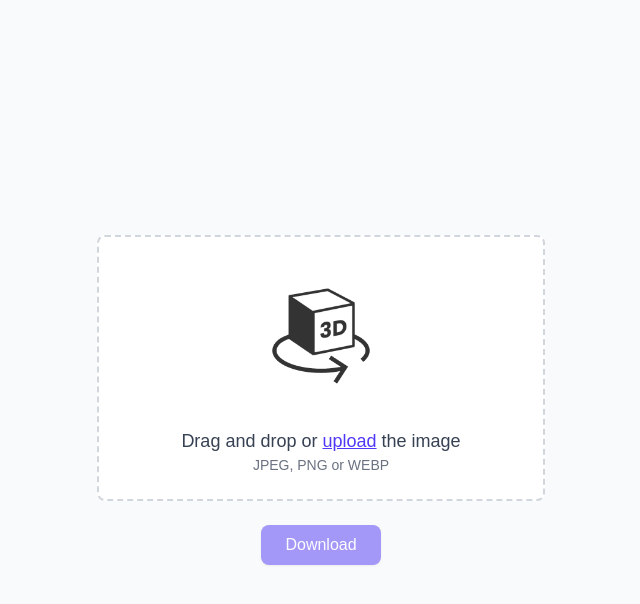
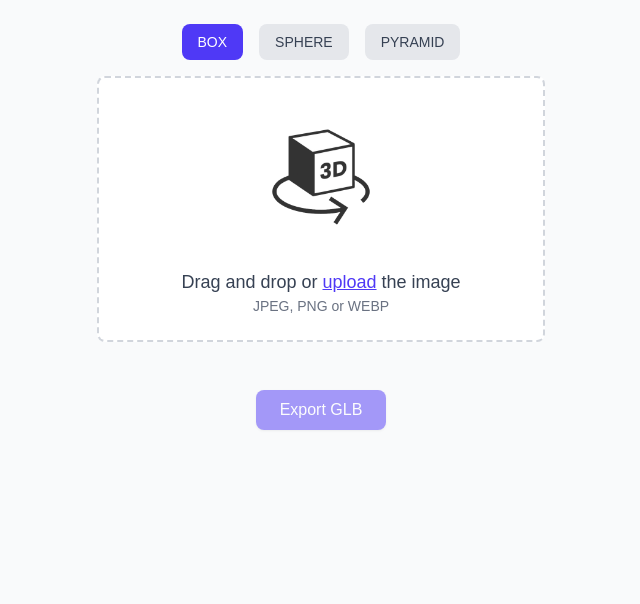
Before and after one commit to pab-mchn/3D-Maker, a Next.js app: page / in a window 1280 px wide. Shown: the top 604 px of the page, without its empty margins (319-959 px from the left). Built offline with nearby package versions, Linux system fonts and the light colour scheme.

Commit message:
generator box pyramyd and sphere

```diff
--- /dev/null
+++ b/Components/Geometry/Pyramid.tsx
@@ -0,0 +1,26 @@
+'use client';
+import { useFrame } from '@react-three/fiber';
+import * as THREE from 'three';
+import { RefObject } from 'react';
+
+export const Pyramid = ({
+  texture,
+  meshRef,
+}: {
+  texture: THREE.Texture;
+  meshRef: RefObject<THREE.Mesh>;
+}) => {
+  useFrame(() => {
+    if (meshRef.current) {
+      meshRef.current.rotation.y += 0.01;
+      meshRef.current.rotation.x += 0.005;
+    }
+  });
+
+  return (
+    <mesh ref={meshRef}>
+      <coneGeometry args={[4, 6, 4]} />
+      <meshStandardMaterial map={texture} />
+    </mesh>
+  );
+};
--- /dev/null
+++ b/Components/Geometry/Sphere.tsx
@@ -0,0 +1,26 @@
+'use client';
+import { useFrame } from '@react-three/fiber';
+import * as THREE from 'three';
+import { RefObject } from 'react';
+
+export const Sphere = ({
+  texture,
+  meshRef,
+}: {
+  texture: THREE.Texture;
+  meshRef: RefObject<THREE.Mesh>;
+}) => {
+  useFrame(() => {
+    if (meshRef.current) {
+      meshRef.current.rotation.y += 0.01;
+      meshRef.current.rotation.x += 0.005;
+    }
+  });
+
+  return (
+    <mesh ref={meshRef}>
+      <sphereGeometry args={[3.5, 32, 32]} />
+      <meshStandardMaterial map={texture} />
+    </mesh>
+  );
+};
--- /dev/null
+++ b/Components/Geometry/box.tsx
@@ -0,0 +1,26 @@
+'use client';
+import { useFrame } from '@react-three/fiber';
+import * as THREE from 'three';
+import { RefObject } from 'react';
+
+export const Box = ({
+  texture,
+  meshRef,
+}: {
+  texture: THREE.Texture;
+  meshRef: RefObject<THREE.Mesh>;
+}) => {
+  useFrame(() => {
+    if (meshRef.current) {
+      meshRef.current.rotation.y += 0.01;
+      meshRef.current.rotation.x += 0.005;
+    }
+  });
+
+  return (
+    <mesh ref={meshRef}>
+      <boxGeometry args={[5, 5, 5]} />
+      <meshStandardMaterial map={texture} />
+    </mesh>
+  );
+};
--- /dev/null
+++ b/Components/ImageUploader.tsx
@@ -0,0 +1,54 @@
+'use client';
+import Image from 'next/image';
+import { DragEvent } from 'react';
+
+export default function ImageUploader({
+  onImageSelected,
+  dragging,
+  setDragging,
+}: {
+  onImageSelected: (file: File) => void;
+  dragging: boolean;
+  setDragging: (dragging: boolean) => void;
+}) {
+  const handleDrop = (e: DragEvent<HTMLDivElement>) => {
+    e.preventDefault();
+    setDragging(false);
+    const file = e.dataTransfer.files?.[0];
+    if (file) onImageSelected(file);
+  };
+
+  const handleDragOver = (e: DragEvent<HTMLDivElement>) => {
+    e.preventDefault();
+    setDragging(true);
+  };
+
+  const handleDragLeave = () => {
+    setDragging(false);
+  };
+
+  const handleImageUpload = (e: React.ChangeEvent<HTMLInputElement>) => {
+    const file = e.target.files?.[0];
+    if (file) onImageSelected(file);
+  };
+
+  return (
+    <div
+      className={`w-full max-w-md border-2 ${
+        dragging ? 'border-indigo-500 bg-indigo-50' : 'border-dashed border-gray-300'
+      } rounded-lg p-6 bg-white flex flex-col items-center transition-colors`}
+      onDrop={handleDrop}
+      onDragOver={handleDragOver}
+      onDragLeave={handleDragLeave}
+    >
+      <label htmlFor="file-upload" className="cursor-pointer flex flex-col items-center text-center">
+        <Image src="/3dcube.png" alt="3d shape" width={150} height={150} className="mb-4" />
+        <p className="text-lg font-medium text-gray-700">
+          Drag and drop or <span className="text-indigo-600 underline">upload</span> the image
+        </p>
+        <p className="text-sm text-gray-500 text-center">JPEG, PNG or WEBP</p>
+        <input id="file-upload" type="file" accept="image/*" onChange={handleImageUpload} className="hidden" />
+      </label>
+    </div>
+  );
+}
--- /dev/null
+++ b/Components/ThreePreview.tsx
@@ -0,0 +1,41 @@
+'use client';
+import { Canvas } from '@react-three/fiber';
+import * as THREE from 'three';
+import { RefObject } from 'react';
+
+import { Box } from '@/Components/Geometry/box';
+import { Sphere } from '@/Components/Geometry/Sphere';
+import { Pyramid } from '@/Components/Geometry/Pyramid';
+
+type Shape = 'box' | 'sphere' | 'pyramid';
+
+export default function ThreePreview({
+  shape,
+  texture,
+  meshRef,
+}: {
+  shape: Shape;
+  texture: THREE.Texture;
+  meshRef: RefObject<THREE.Mesh>;
+}) {
+  const renderShape = () => {
+    switch (shape) {
+      case 'box':
+        return <Box texture={texture} meshRef={meshRef} />;
+      case 'sphere':
+        return <Sphere texture={texture} meshRef={meshRef} />;
+      case 'pyramid':
+        return <Pyramid texture={texture} meshRef={meshRef} />;
+      default:
+        return null;
+    }
+  };
+
+  return (
+    <Canvas camera={{ position: [8, 6, 8], fov: 45 }}>
+      <ambientLight intensity={0.5} />
+      <directionalLight position={[5, 10, 5]} intensity={1} />
+      {renderShape()}
+    </Canvas>
+  );
+}
--- a/app/page.tsx
+++ b/app/page.tsx
@@ -1,41 +1,18 @@
 'use client';
 
-import { useRef, useState, DragEvent } from 'react';
-import { Canvas, useFrame } from '@react-three/fiber';
+import { useRef, useState } from 'react';
+import * as THREE from 'three';
 import { GLTFExporter } from 'three-stdlib';
-import Image from "next/image";
 
-import * as THREE from 'three';
+import ImageUploader from '@/Components/ImageUploader'
 
-const Box = ({
-  texture,
-  meshRef,
-}: {
-  texture: THREE.Texture;
-  meshRef: React.RefObject<THREE.Mesh | null>;
-}) => {
-  useFrame(() => {
-    const mesh = meshRef.current;
-    if (mesh) {
-      mesh.rotation.y += 0.01;
-      mesh.rotation.x += 0.005;
-    }
-  });
-
-  return (
-    <mesh ref={meshRef}>
-      <boxGeometry args={[5, 5, 5]} />
-      <meshStandardMaterial map={texture} />
-    </mesh>
-  );
-};
-
-
+import ThreePreview from '@/Components/ThreePreview';
 
 export default function Home() {
   const meshRef = useRef<THREE.Mesh>(null);
   const [texture, setTexture] = useState<THREE.Texture | null>(null);
   const [dragging, setDragging] = useState(false);
+  const [shape, setShape] = useState<'box' | 'sphere' | 'pyramid'>('box');
 
   const processFile = (file: File) => {
     if (!file.type.startsWith('image/')) return;
@@ -53,114 +30,61 @@ export default function Home() {
     reader.readAsDataURL(file);
   };
 
-  const handleDrop = (e: DragEvent<HTMLDivElement>) => {
-    e.preventDefault();
-    setDragging(false);
-    const file = e.dataTransfer.files?.[0];
-    if (file) {
-      processFile(file);
-    }
-  };
-
-  const handleDragOver = (e: DragEvent<HTMLDivElement>) => {
-    e.preventDefault();
-    setDragging(true);
-  };
-
-  const handleDragLeave = () => {
-    setDragging(false);
-  };
-
-  const handleImageUpload = (e: React.ChangeEvent<HTMLInputElement>) => {
-    const file = e.target.files?.[0];
-    if (file) processFile(file);
-  };
-
   const exportGLB = () => {
-    if (!meshRef.current) {
-      alert('Mesh no disponible');
-      return;
-    }
+    if (!meshRef.current) return alert('Mesh no disponible');
 
     const exporter = new GLTFExporter();
-
     exporter.parse(
       meshRef.current,
       (result) => {
-        const blob = new Blob(
-          [result instanceof ArrayBuffer ? result : JSON.stringify(result)],
-          {
-            type: result instanceof ArrayBuffer ? 'model/gltf-binary' : 'model/gltf+json',
-          }
-        );
+        const blob = new Blob([result instanceof ArrayBuffer ? result : JSON.stringify(result)], {
+          type: result instanceof ArrayBuffer ? 'model/gltf-binary' : 'model/gltf+json',
+        });
         const url = URL.createObjectURL(blob);
         const link = document.createElement('a');
         link.href = url;
-        link.download = 'custom-cube.glb';
+        link.download = `${shape}-model.glb`;
         link.click();
         URL.revokeObjectURL(url);
       },
-      () => { },
+      () => {},
       { binary: true }
     );
   };
 
   return (
-    <div className="min-h-screen bg-gray-50 flex flex-col items-center justify-center p-4">
-      <div
-        className={`w-full max-w-md border-2 ${dragging ? 'border-indigo-500 bg-indigo-50' : 'border-dashed border-gray-300'
-          } rounded-lg p-6 bg-white flex flex-col items-center transition-colors`}
-        onDrop={handleDrop}
-        onDragOver={handleDragOver}
-        onDragLeave={handleDragLeave}
-      >
-        <label
-          htmlFor="file-upload"
-          className="cursor-pointer flex flex-col items-center text-center"
-        >
-          <Image
-            src="/3dcube.png"
-            alt="3d cube"
-            width={150}
-            height={150}
-            className="mb-4"
-          />
-          <p className="text-lg font-medium text-gray-700">
-            Drag and drop or{" "}
-            <span className="text-indigo-600 underline">upload</span>
-            {" "}the image
-          </p>
-          <p className="text-sm text-gray-500 text-center">
-            JPEG, PNG or WEBP
-          </p>
-          <input
-            id="file-upload"
-            type="file"
-            accept="image/*"
-            onChange={handleImageUpload}
-            className="hidden"
-          />
-        </label>
+    <div className="min-h-screen bg-gray-50 flex flex-col items-center justify-start p-6 space-y-6">
+      {/* Shape Selector */}
+      <div className="flex space-x-4 mb-4">
+        {['box', 'sphere', 'pyramid'].map((item) => (
+          <button
+            key={item}
+            className={`px-4 py-2 rounded-lg text-sm font-medium ${
+              shape === item
+                ? 'bg-indigo-600 text-white'
+                : 'bg-gray-200 text-gray-700 hover:bg-gray-300'
+            }`}
+            onClick={() => setShape(item as any)}
+          >
+            {item.toUpperCase()}
+          </button>
+        ))}
+      </div>
 
+      <ImageUploader onImageSelected={processFile} dragging={dragging} setDragging={setDragging} />
 
-
-        {texture && (
-          <div className="w-full h-64 mt-6">
-            <Canvas camera={{ position: [8, 6, 8], fov: 45 }}>
-              <ambientLight intensity={0.5} />
-              <directionalLight position={[5, 10, 5]} intensity={1} />
-              <Box texture={texture} meshRef={meshRef} />
-            </Canvas>
-          </div>
-        )}
-      </div>
+      {texture && (
+        <div className="w-full max-w-md h-64 mt-6">
+          <ThreePreview shape={shape} texture={texture} meshRef={meshRef} />
+        </div>
+      )}
 
       <button
         onClick={exportGLB}
         disabled={!texture}
         className="mt-6 bg-indigo-600 text-white px-6 py-2 rounded-lg shadow hover:bg-indigo-700 disabled:opacity-50"
       >
-        Download
+        Export GLB
       </button>
     </div>
   );
```
